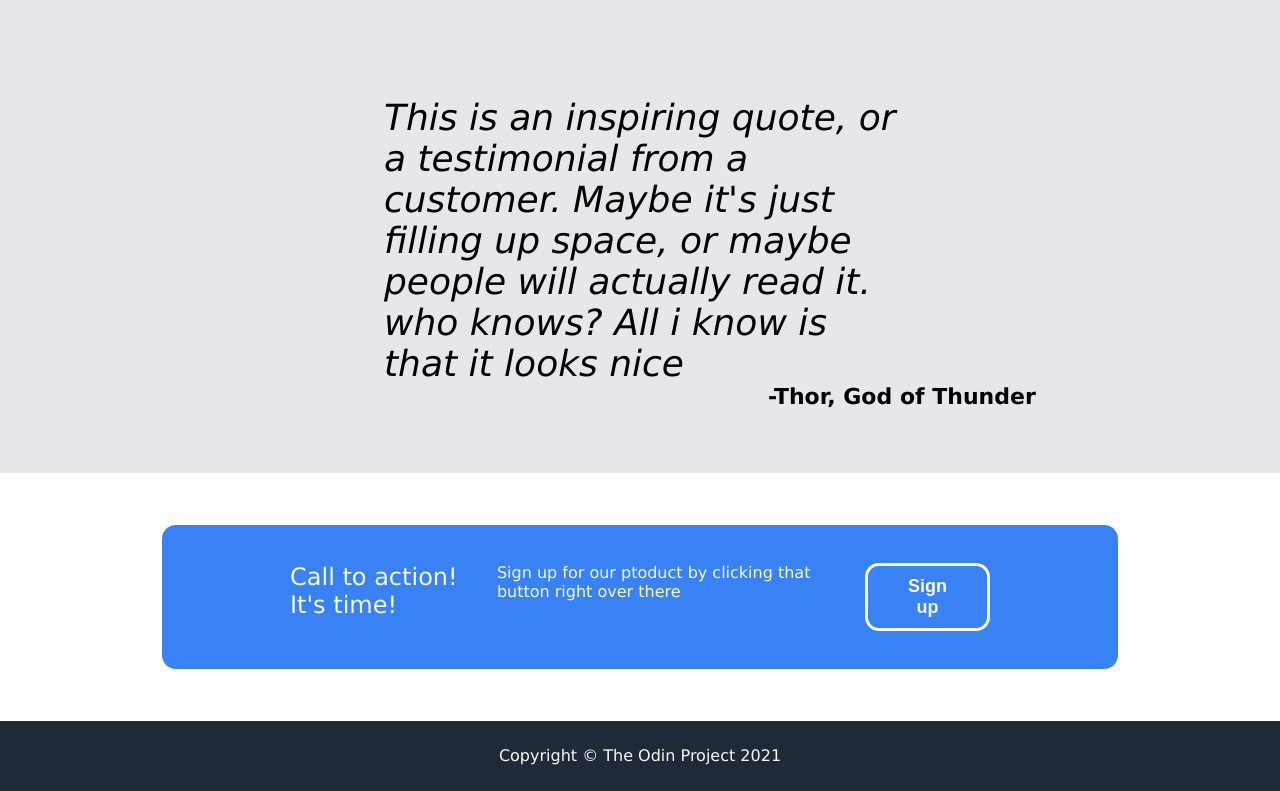
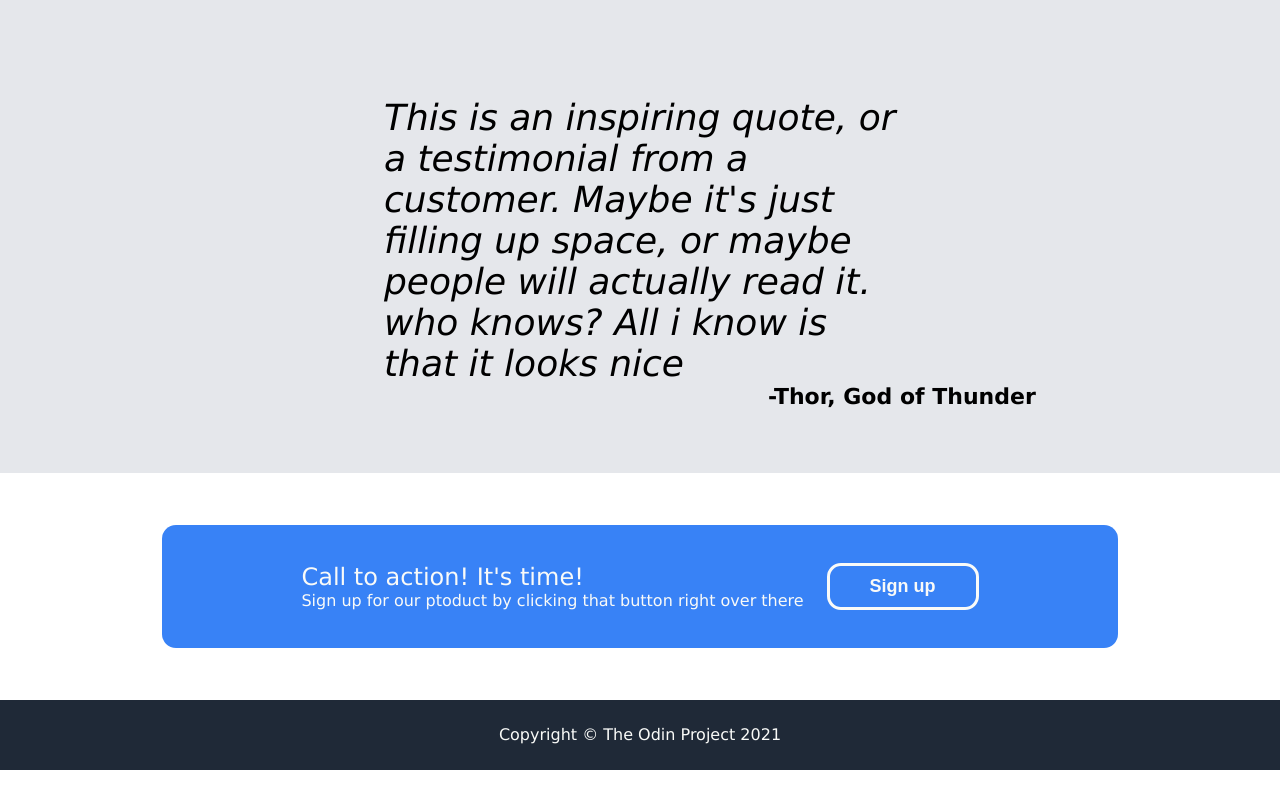
Before and after one commit to sdmv92/webpage-exercise, a plain HTML site: page index.html in a window 1280 px wide. Shown: the part 1039-1830 px from the top of the page. After the commit the page ends 1809 px from the top, so only its background shows below. Drawn offline with Linux system fonts and the light colour scheme.

Commit message:
Webpage assignment bug fix
Fixed the misaligned text and sign up button above the footer.

```diff
--- a/index.html
+++ b/index.html
@@ -45,8 +45,9 @@
         <div class="by">-Thor, God of Thunder</div>
     </div>
     <div class="signup">
+        <div class="mes">
         <div class="message">Call to action! It's time!</div>
-        <div class="howto">Sign up for our ptoduct by clicking that button right over there</div>
+        <div class="howto">Sign up for our ptoduct by clicking that button right over there</div></div>
         <div class="button"><button>Sign up</button></div>
     </div>
     <div class="footer">
--- a/styles.css
+++ b/styles.css
@@ -4,7 +4,7 @@ body {
     font-family:Verdana, Geneva, Tahoma, sans-serif;
     display: flex;
     flex-direction: column;
-    /* min-height: 100vh; */
+    min-height: 100vh;
 }
 
 .header {
@@ -134,6 +134,11 @@ button {
     margin:4% auto;
 }
 
+.mes {
+    display: flex;
+    flex-direction: column;
+}
+
 .message {
     font-size: 24px;
 }
```
